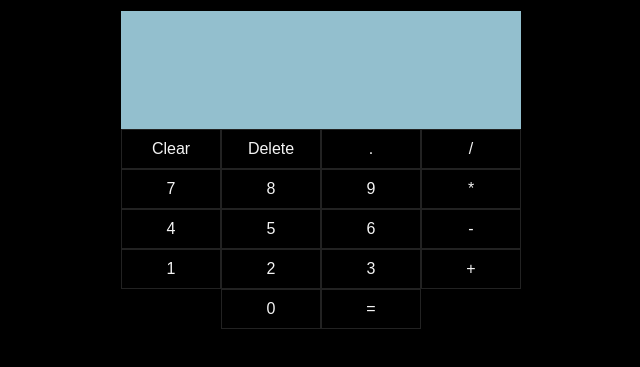
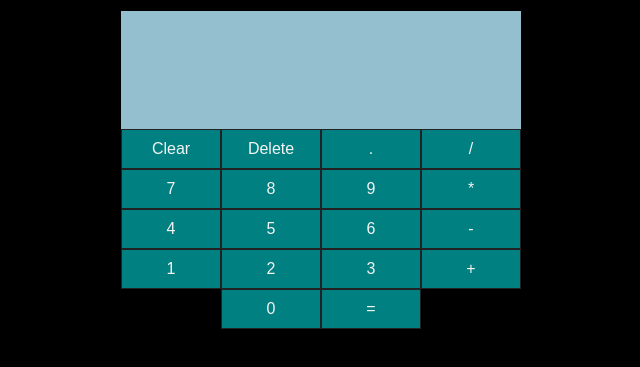
Before and after one commit to EduardoRdz007/Calculadora_REACT, a React app: page / in a window 1280 px wide. Shown: the part 87-454 px from the top of the page, without its empty margins (319-959 px from the left). Built offline with nearby package versions, Linux system fonts and the light colour scheme.

Commit message:
style: Added new color on the number buttons

```diff
--- a/src/index.css
+++ b/src/index.css
@@ -30,7 +30,7 @@
 
 input[type='button']{
 	width: 100px;
-	background: 008080;
+	background: #008080;
 	border: 1px solid #222;
 	padding: 10px 20px;
   color: rgb(244, 244, 244);
```
